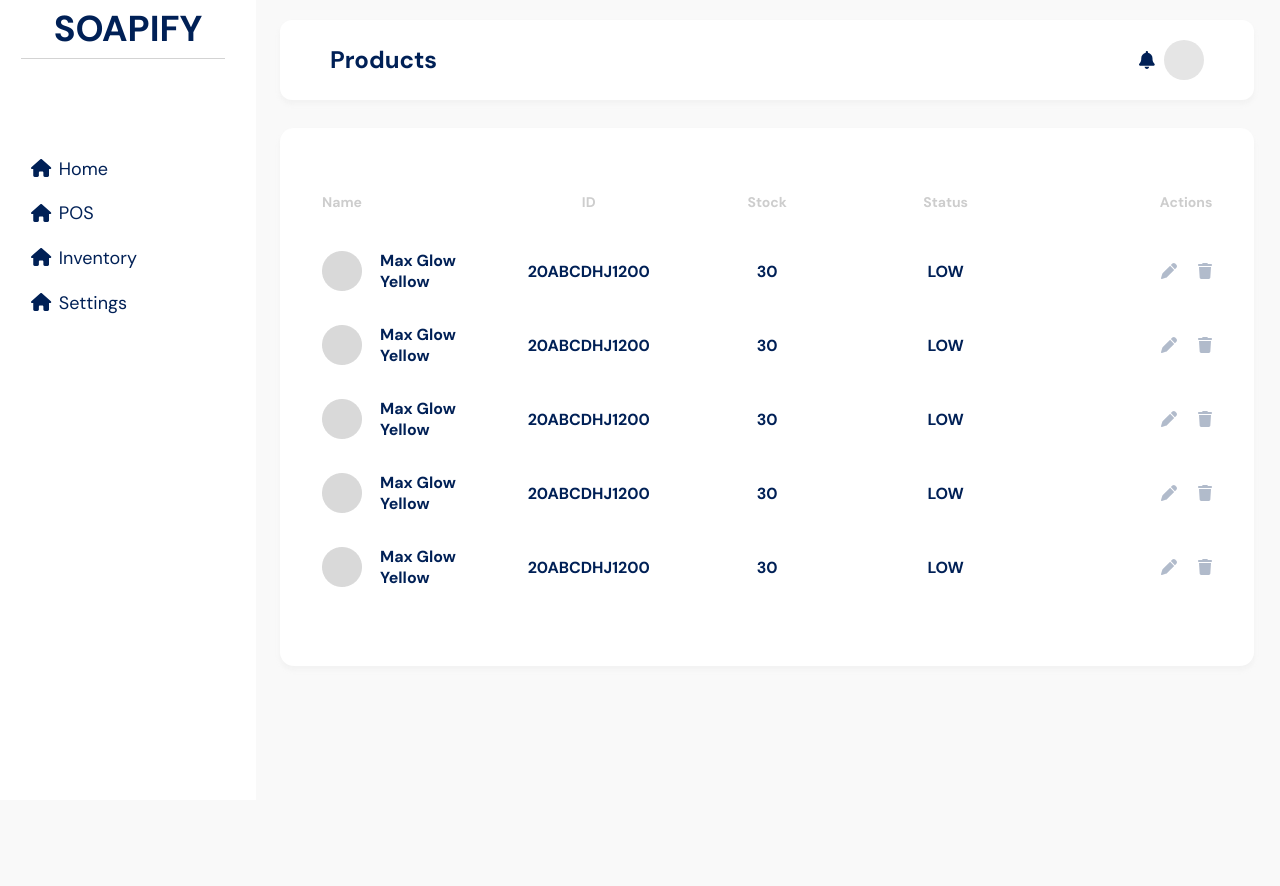
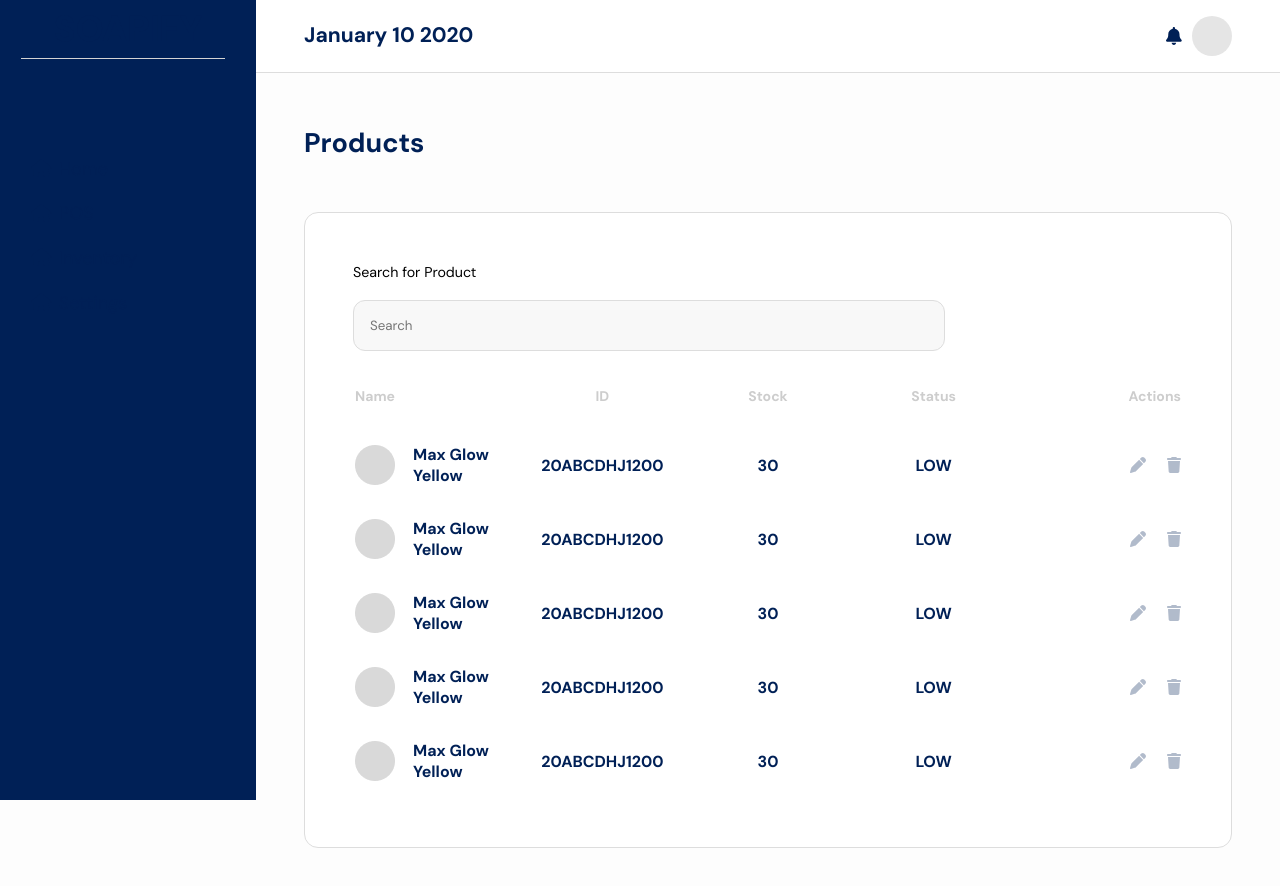
Before and after one commit to angeloeboy/soapify-frontend, a Next.js app: page /dashboard/products in a window 1280 px wide. Shown: the top 886 px of the page. Before the commit the page ends 800 px from the top, so only its background shows below. Built offline with nearby package versions, Linux system fonts and the light colour scheme.

Commit message:
Added new components for StyledPanel and Topbar

```diff
--- a/next.config.js
+++ b/next.config.js
@@ -2,10 +2,16 @@
 const nextConfig = {
 	output: "standalone",
 	async rewrites() {
+		// return [
+		// 	{
+		// 		source: "/api/:path*",
+		// 		destination: "https://iamangelo.tech/api/:path*",
+		// 	},
+		// ];
 		return [
 			{
 				source: "/api/:path*",
-				destination: "https://iamangelo.tech/api/:path*",
+				destination: "http://localhost:3001/:path*",
 			},
 		];
 	},
--- a/src/components/dashboardLayout.jsx
+++ b/src/components/dashboardLayout.jsx
@@ -1,10 +1,15 @@
 import Sidebar from "@/components/sidebar";
 import styled from "styled-components";
+import TopBar from "./topbar";
 
 const DashboardRight = styled.div`
 	width: 100%;
-	padding-left: 280px;
-	padding-right: 2%;
+	padding-left: 256px;
+	/* padding-right: 2%; */
+`;
+
+const DashboardRightContainer = styled.div`
+	padding: 48px;
 `;
 
 let DashboardLayout = ({ children }) => {
@@ -12,7 +17,10 @@ let DashboardLayout = ({ children }) => {
 		<>
 			<Sidebar />
 
-			<DashboardRight>{children}</DashboardRight>
+			<DashboardRight>
+				<TopBar pageName="Products" />
+				<DashboardRightContainer>{children}</DashboardRightContainer>
+			</DashboardRight>
 		</>
 	);
 };
--- /dev/null
+++ b/src/components/pageTitle.jsx
@@ -0,0 +1,9 @@
+let PageTitle = ({ title }) => {
+	return (
+		<>
+			<h2>{title}</h2>
+		</>
+	);
+};
+
+export default PageTitle;
--- a/src/components/sidebar.jsx
+++ b/src/components/sidebar.jsx
@@ -12,7 +12,7 @@ const SidebarContainer = styled.div`
 	height: 100vh;
 	top: 0px;
 	left: 0px;
-	background-color: white;
+	background-color: #002056;
 	width: 256px;
 `;
 
--- /dev/null
+++ b/src/components/styled-components/StyledPanel.jsx
@@ -0,0 +1,17 @@
+import styled from "styled-components";
+
+const StyledPanel = styled.div`
+	width: 100%;
+	background: #fff;
+	margin-top: 48px;
+	padding: 48px;
+	border-radius: 14px;
+	border: 1px solid #ddd;
+	background: #fff;
+	.addProductBtn {
+		margin-top: 78px;
+		font-weight: bold;
+	}
+`;
+
+export default StyledPanel;
--- /dev/null
+++ b/src/components/styled-components/TableControlPanel.jsx
@@ -0,0 +1,22 @@
+import styled from "styled-components";
+
+const TableControlPanel = styled.div`
+	.searchBar {
+		p {
+			color: #000;
+			font-size: 14.22px;
+			font-weight: 400;
+		}
+
+		input {
+			width: 592.498px;
+			border-radius: 12px;
+			border: 1px solid #ddd;
+			background: #f8f8f8;
+			padding: 16px;
+			margin-top: 16px;
+		}
+	}
+`;
+
+export default TableControlPanel;
--- a/src/components/table.jsx
+++ b/src/components/styled-components/table.jsx
@@ -3,7 +3,7 @@ import styled from "styled-components";
 const Table = styled.table`
 	width: 100%;
 	table-layout: fixed;
-
+	margin-top: 32px;
 	th {
 		text-align: center;
 		color: #cdcdcd;
--- a/src/components/topbar.jsx
+++ b/src/components/topbar.jsx
@@ -4,19 +4,15 @@ import { faBell } from "@fortawesome/free-solid-svg-icons";
 import { useState } from "react";
 
 let TopBarContainer = styled.div`
-	padding: 20px 50px;
+	padding: 16px 48px;
 	width: 100%;
-	/* max-width: 1117px; */
-	border-radius: 12px;
 	background: #fff;
-	box-shadow: 0px 4px 4px 0px rgba(224, 224, 224, 0.25);
-	/* position: fixed; */
-	/* top: 30px;
-	right: 5%;												 */
 	display: flex;
 	align-items: center;
 	justify-content: space-between;
-	margin-top: 20px;
+	border-bottom: 1px solid #dddddd;
+	background-color: white;
+
 	h2 {
 		font-size: 24px;
 	}
@@ -35,10 +31,10 @@ let TopBarContainer = styled.div`
 		}
 	}
 `;
-const TopBar = (props) => {
+const TopBar = () => {
 	return (
 		<TopBarContainer>
-			<h2>{props.pageName}</h2>
+			<h3>January 10 2020</h3>
 			<div className="alert-container">
 				<FontAwesomeIcon icon={faBell} />
 				<div className="profile"></div>
--- a/src/pages/dashboard/products.jsx
+++ b/src/pages/dashboard/products.jsx
@@ -2,32 +2,27 @@ import TopBar from "@/components/topbar";
 import DashboardLayout from "@/components/dashboardLayout";
 
 import styled from "styled-components";
-import Table from "@/components/table";
+import Table from "@/components/styled-components/table";
 import Image from "next/image";
 import { FontAwesomeIcon } from "@fortawesome/react-fontawesome";
 import { faPen, faTrash } from "@fortawesome/free-solid-svg-icons";
 import Button from "@/components/button";
-
-const ProductsContainer = styled.div`
-	width: 100%;
-	border-radius: 14px;
-	background: #fff;
-	box-shadow: 0px 4px 4px 0px rgba(224, 224, 224, 0.25);
-	margin-top: 28px;
-	padding: 61px 40px;
-
-	.addProductBtn {
-		margin-top: 78px;
-		font-weight: bold;
-	}
-`;
+import PageTitle from "@/components/pageTitle";
+import TableControlPanel from "@/components/styled-components/TableControlPanel";
+import StyledPanel from "@/components/styled-components/StyledPanel";
 
 const Products = () => {
 	return (
 		<DashboardLayout>
-			<TopBar pageName="Products" />
+			<PageTitle title="Products" />
 
-			<ProductsContainer>
+			<StyledPanel>
+				<TableControlPanel>
+					<div className="searchBar">
+						<p>Search for Product</p>
+						<input type="text" placeholder="Search" />
+					</div>
+				</TableControlPanel>
 				<Table>
 					<tbody>
 						<tr className="tableHeadings">
@@ -108,7 +103,7 @@ const Products = () => {
 				{/* <Button width="233px" className="addProductBtn">
 					Add Product
 				</Button> */}
-			</ProductsContainer>
+			</StyledPanel>
 		</DashboardLayout>
 	);
 };
--- a/src/styles/globals.css
+++ b/src/styles/globals.css
@@ -7,7 +7,7 @@ body {
 
 	line-height: 1.6;
 	font-size: 18px;
-	background-color: #f9f9f9;
+	background-color: #fdfdfd;
 }
 
 * {
@@ -17,8 +17,6 @@ body {
 	font-family: "DM Sans", sans-serif;
 	color: #002056;
 }
-
-
 
 a {
 	color: #0070f3;
```
Also changed, not shown: src/pages/dashboard/index.jsx (+2 -18 lines).
